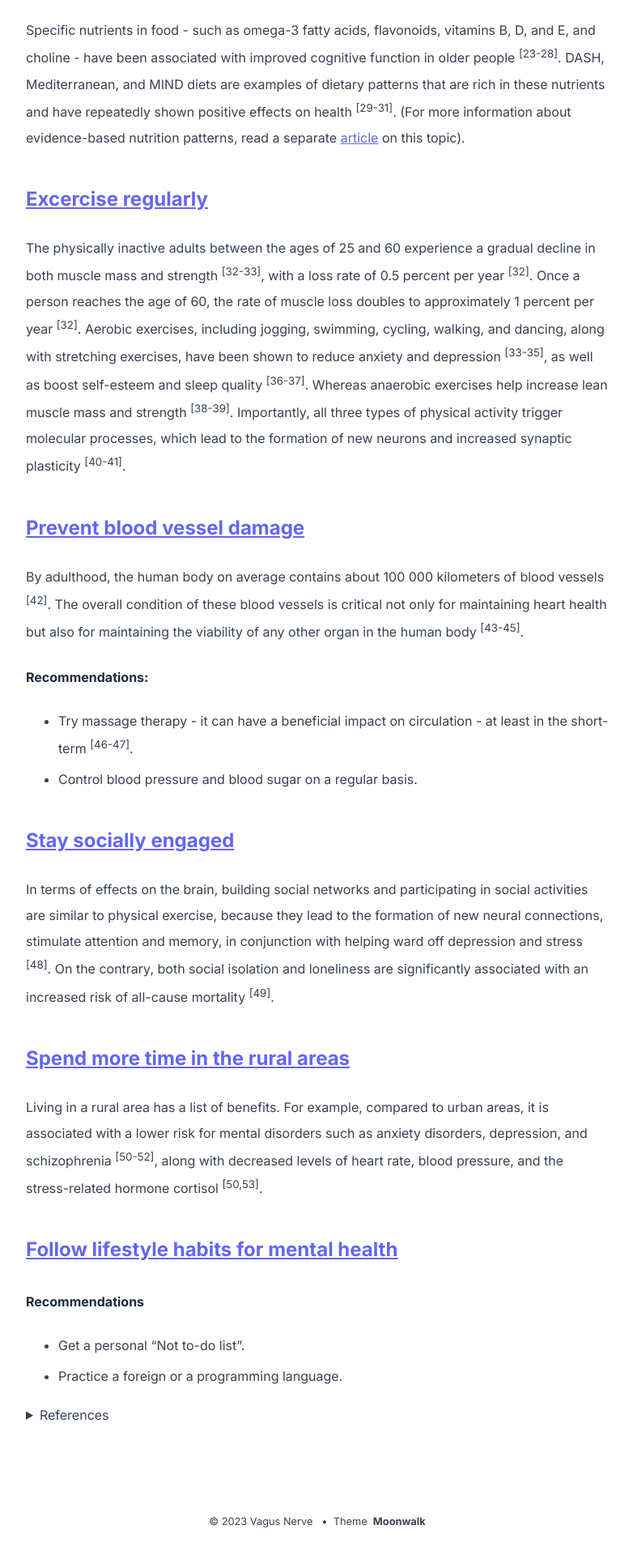
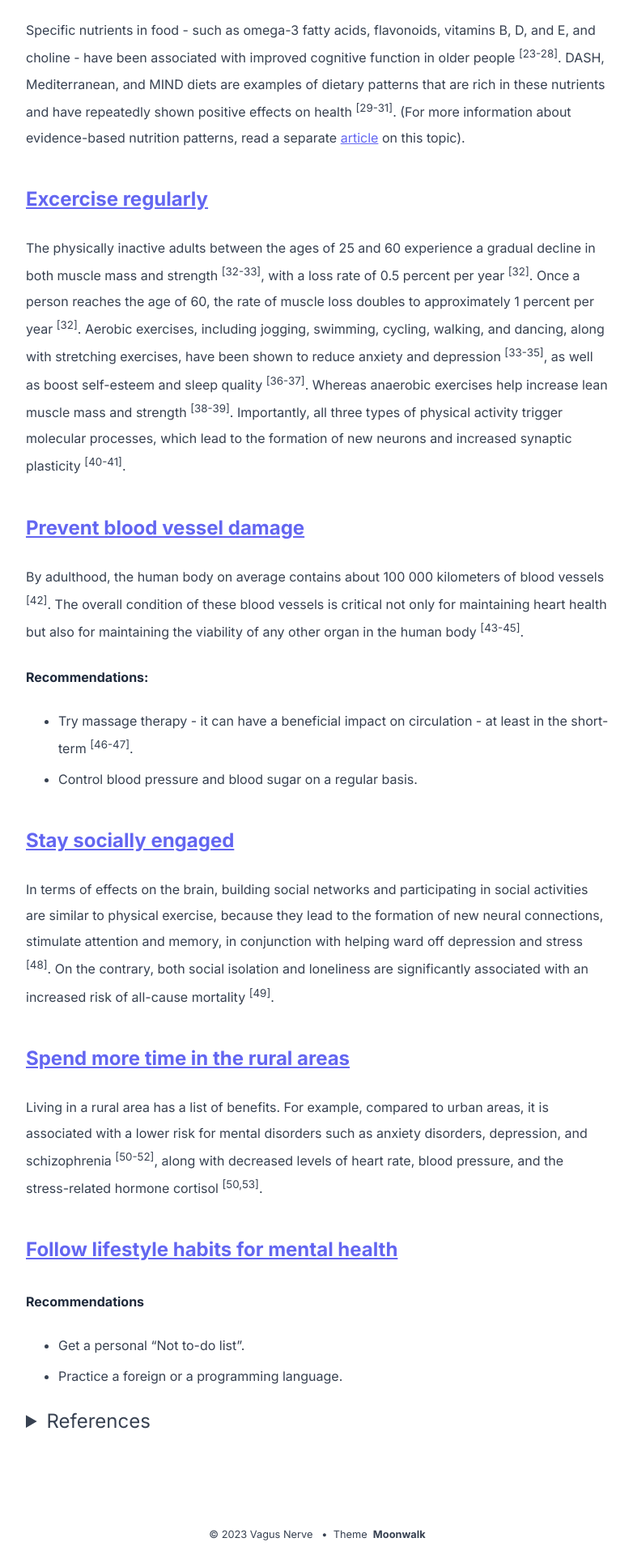
Before and after one commit to abhinavs/moonwalk, a Jekyll site: the page built from _posts/2023-07-19-brain-health.md, in a window 1280 px wide. Shown: the part 2436-4356 px from the top of the page at 81% size, without its empty margins (248-1030 px from the left). Built offline with Jekyll 4.4.1, drawn with Linux system fonts in a browser that asks for light colours.

Commit message:
Update 2023-07-19-brain-health.md

```diff
--- a/_posts/2023-07-19-brain-health.md
+++ b/_posts/2023-07-19-brain-health.md
@@ -77,7 +77,7 @@ Living in a rural area has a list of benefits. For example, compared to urban ar
 -   Practice a foreign or a programming language.
 
 <details>
-  <summary style="font-size: 24">References</summary>
+  <summary style="font-size:24px"> References</summary>
 
 
   1.  Wang Y, Pan Y, Li H. What is brain health and why is it important? BMJ 2020; 371 :m3683 doi:10.1136/bmj.m3683
```
